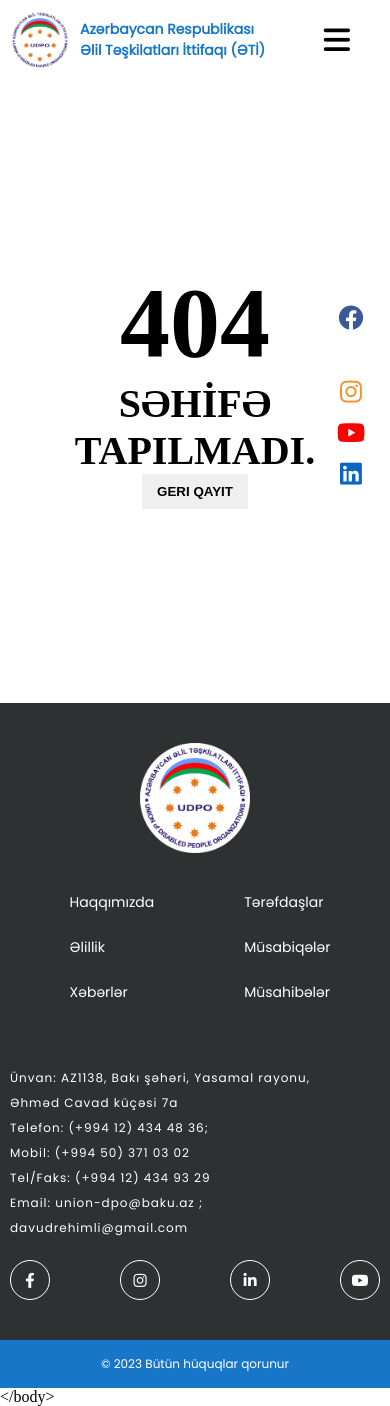
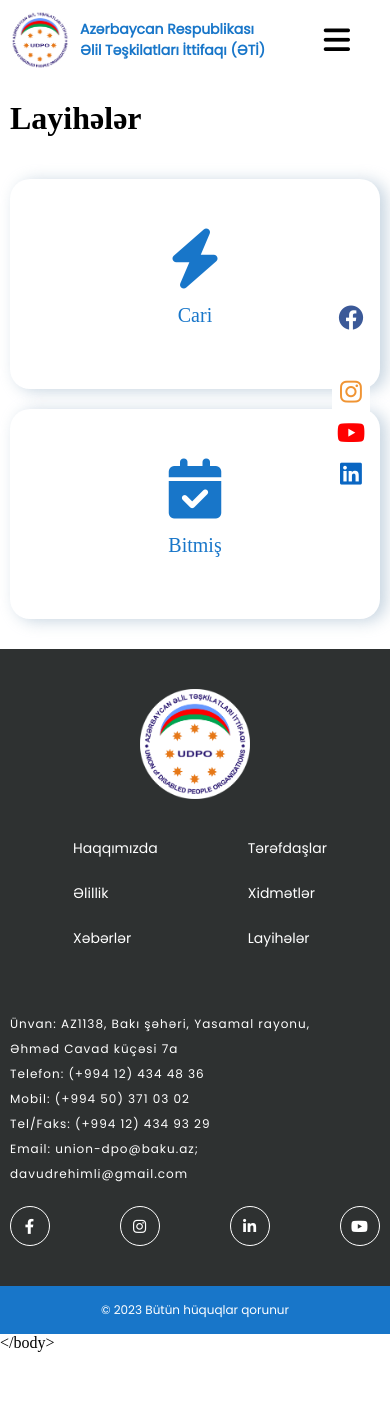
Before and after one commit to ShahriyarMammadov/UDPO, a React (Vite) app: page /layihe/layiheler in a window 390 px wide. After the commit the page ends 1352 px from the top, so only its background shows below. Built offline with nearby package versions, Linux system fonts and the light colour scheme; a web font is replaced by a local one.

Commit message:
url changes

```diff
--- a/src/components/socialIcons/index.jsx
+++ b/src/components/socialIcons/index.jsx
@@ -4,19 +4,22 @@ import "./index.scss";
 const SocialIcons = () => {
   return (
     <div id="icons">
-      <a href="#" target="_blank">
+      <a href="https://www.facebook.com/udpo.az" target="_blank">
         <i className="fa-brands fa-facebook"></i>
       </a>
-      <a href="#" target="_blank">
+      <a href="https://www.facebook.com/udpo.az" target="_blank">
         <i className="fa-brands fa-square-x-twitter"></i>
       </a>
-      <a href="#" target="_blank">
+      <a href="https://www.facebook.com/udpo.az" target="_blank">
         <i className="fa-brands fa-instagram"></i>
       </a>
-      <a href="#" target="_blank">
+      <a
+        href="https://www.youtube.com/channel/UC8rOR8zkmYtnFlcBR3ZQCMA/videos"
+        target="_blank"
+      >
         <i className="fa-brands fa-youtube"></i>
       </a>
-      <a href="#" target="_blank">
+      <a href="https://www.facebook.com/udpo.az" target="_blank">
         <i className="fa-brands fa-linkedin"></i>
       </a>
     </div>
--- a/src/data/index.jsx
+++ b/src/data/index.jsx
@@ -35,8 +35,8 @@ export const xidmetlerData = [
     url: "/xidmetler/muavinetveteqaud",
   },
   {
-    name: "Əmək Pensiyaları",
-    icon: <i className="fa-regular fa-credit-card"></i>,
-    url: "/elillik/emekpensiyalari",
+    name: "Sosial Xidmət Müəssisələri",
+    icon: <i className="fa-solid fa-house-chimney-medical"></i>,
+    url: "/xidmetler/sosialxidmetmuessiseleri",
   },
 ];
--- a/src/layouts/footer/index.jsx
+++ b/src/layouts/footer/index.jsx
@@ -10,31 +10,31 @@ const Footer = () => {
         <div className="footer_top">
           <nav className="container">
             <div className="logo_menu">
-              <Link>
+              <Link to={"/"}>
                 <img src={logo} alt="UDPO" />
               </Link>
 
               <div className="menu">
                 <ul className="menu_row">
                   <li>
-                    <Link to="/about"> Haqqımızda</Link>
+                    <Link to="/haqqimizda/bizkimik">Haqqımızda</Link>
                   </li>
                   <li>
-                    <Link to="/disability"> Əlillik</Link>
+                    <Link to="/elillik/umumimelumat">Əlillik</Link>
                   </li>
                   <li>
-                    <Link to="/news"> Xəbərlər</Link>
+                    <Link to="/xeberler">Xəbərlər</Link>
                   </li>
                 </ul>
                 <ul className="menu_row">
                   <li>
-                    <Link to="/partners"> Tərəfdaşlar</Link>
+                    <Link to="/haqqimizda/members">Tərəfdaşlar</Link>
                   </li>
                   <li>
-                    <Link to="/contests"> Müsabiqələr</Link>
+                    <Link to="/xidmetler">Xidmətlər</Link>
                   </li>
                   <li>
-                    <Link to="/competitions"> Müsahibələr</Link>
+                    <Link to="/layihe/layiheler">Layihələr</Link>
                   </li>
                 </ul>
               </div>
@@ -46,28 +46,32 @@ const Footer = () => {
                   Ünvan: AZ1138, Bakı şəhəri, Yasamal rayonu, <br /> Əhməd Cavad
                   küçəsi 7a
                 </p>
-                <p>
-                  Telefon: (+994 12) 434 48 36; <br /> Mobil: (+994 50) 371 03
-                  02
-                </p>
+                <a href="tel:+994124344836">Telefon: (+994 12) 434 48 36</a>
+                <br />
+                <a href="tel:+994503710302">Mobil: (+994 50) 371 03 02</a>
                 <p>Tel/Faks: (+994 12) 434 93 29</p>
-                <p>Email: union-dpo@baku.az ; davudrehimli@gmail.com</p>
+                <a href="mailto:davudrehimli@gmail.com">
+                  Email: union-dpo@baku.az; davudrehimli@gmail.com
+                </a>
               </div>
 
               <div className="social_bar">
                 <ul>
-                  <li>
+                  <a href="https://www.facebook.com/udpo.az" target="_blank">
                     <i className="fa-brands fa-facebook-f"></i>
-                  </li>
-                  <li>
+                  </a>
+                  <a href="https://www.facebook.com/udpo.az" target="_blank">
                     <i className="fa-brands fa-instagram"></i>
-                  </li>
-                  <li>
+                  </a>
+                  <a href="https://www.facebook.com/udpo.az" target="_blank">
                     <i className="fa-brands fa-linkedin-in"></i>
-                  </li>
-                  <li>
+                  </a>
+                  <a
+                    href="https://www.youtube.com/channel/UC8rOR8zkmYtnFlcBR3ZQCMA/videos"
+                    target="_blank"
+                  >
                     <i className="fa-brands fa-youtube"></i>
-                  </li>
+                  </a>
                 </ul>
               </div>
             </div>
--- a/src/layouts/footer/index.scss
+++ b/src/layouts/footer/index.scss
@@ -107,6 +107,17 @@ footer {
 
         .contact_social {
 
+          a {
+            color: white;
+            transition: all 0.5s;
+            line-height: 25px;
+            letter-spacing: 1px;
+
+            &:hover {
+              color: #0672aa;
+            }
+          }
+
           .contact {
             color: #fff;
             font-size: 13px;
@@ -126,7 +137,7 @@ footer {
               justify-content: space-between;
 
               // padding: 0;
-              li {
+              a {
                 cursor: pointer;
                 width: 40px;
                 height: 40px;
--- a/src/layouts/header/index.jsx
+++ b/src/layouts/header/index.jsx
@@ -87,7 +87,7 @@ const Header = () => {
             Üzvlər
           </NavLink>
           <NavLink
-            to={"/layihe/cariLayiheler"}
+            to={"/layihe/layiheler"}
             style={{ display: "block", marginTop: "10px" }}
             onClick={onClose}
           >
@@ -135,6 +135,14 @@ const Header = () => {
           </NavLink>
           <NavLink
             style={{ display: "block", marginTop: "10px" }}
+            to={"/xidmetler/MuavinatveTeqaudlerinTeyinOlunmasi"}
+            title="SOSİAL XİDMƏT MÜƏSSİSƏLƏRİ"
+            onClick={onClose}
+          >
+            Müavinət və Təqaüdlərin təyin olunması
+          </NavLink>
+          <NavLink
+            style={{ display: "block", marginTop: "10px" }}
             to={"/xidmetler/sosialxidmetmuessiseleri"}
             title="SOSİAL XİDMƏT MÜƏSSİSƏLƏRİ"
             onClick={onClose}
@@ -177,35 +185,29 @@ const Header = () => {
             style={{ display: "block", marginTop: "10px" }}
             onClick={onClose}
           >
-            Əlilliyin Təyin Olunmasə
-          </NavLink>
-          <NavLink
-            to={"/elillik/emekpensiyalari"}
-            style={{ display: "block", marginTop: "10px" }}
-            onClick={onClose}
-          >
-            Əmək Pensiyaları
+            Əlilliyin Təyin Olunması
           </NavLink>
           <NavLink
             to={"/elillik/beynelxalqgunler"}
             style={{ display: "block", marginTop: "10px" }}
             onClick={onClose}
           >
-            Sosial Müavinət
+            Beynəlxalq günlər
           </NavLink>
           <NavLink
             to={"/elillik/sosialmuavinet"}
             style={{ display: "block", marginTop: "10px" }}
             onClick={onClose}
           >
-            Tibbi Sosial Ekspert Mərkəzi
+            Sosial Müavinət
           </NavLink>
+
           <NavLink
             to={"/elillik/dsmfseherverayonsobeleri"}
             style={{ display: "block", marginTop: "10px" }}
             onClick={onClose}
           >
-            Sosial Müavinət Alanların Siyahısı
+            DSMF-ın şəhər və rayon şöbələri
           </NavLink>
         </>
       ),
@@ -278,13 +280,6 @@ const Header = () => {
             style={{ display: "block", marginTop: "10px" }}
             onClick={onClose}
           >
-            Video Qalereya
-          </NavLink>
-          <NavLink
-            to={"/"}
-            style={{ display: "block", marginTop: "10px" }}
-            onClick={onClose}
-          >
             Foto Qalereya
           </NavLink>
         </>
@@ -345,18 +340,21 @@ const Header = () => {
               </a>
               <div className="social_bar">
                 <ul>
-                  <li>
+                  <a href="https://www.facebook.com/udpo.az" target="_blank">
                     <i class="fa-brands fa-facebook-f"></i>
-                  </li>
-                  <li>
+                  </a>
+                  <a href="https://www.facebook.com/udpo.az" target="_blank">
                     <i class="fa-brands fa-instagram"></i>
-                  </li>
-                  <li>
+                  </a>
+                  <a href="https://www.facebook.com/udpo.az" target="_blank">
                     <i class="fa-brands fa-linkedin-in"></i>
-                  </li>
-                  <li>
+                  </a>
+                  <a
+                    href="https://www.youtube.com/channel/UC8rOR8zkmYtnFlcBR3ZQCMA/videos"
+                    target="_blank"
+                  >
                     <i class="fa-brands fa-youtube"></i>
-                  </li>
+                  </a>
                 </ul>
               </div>
               <i className="fa-solid fa-magnifying-glass"></i>
@@ -388,7 +386,7 @@ const Header = () => {
                 <NavLink to={"/haqqimizda/members"} title="üzvlər">
                   <div className="text">ÜZVLƏR</div>
                 </NavLink>
-                <NavLink to={"/layihe/carilayiheler"} title="cari layihələr">
+                <NavLink to={"/layihe/layiheler"} title="cari layihələr">
                   <div className="text">LAYİHƏLƏR</div>
                 </NavLink>
               </div>
--- /dev/null
+++ b/src/pages/LAYIHELER/layiheler/index.jsx
@@ -0,0 +1,25 @@
+import React from "react";
+import "./index.scss";
+import { Link } from "react-router-dom";
+
+const LayihelerPage = () => {
+  return (
+    <div id="allLayiheler">
+      <div className="container">
+        <h1>Layihələr</h1>
+        <div className="projectsCards">
+          <Link to="/layihe/carilayiheler" className="card">
+            <i class="fa-solid fa-bolt"></i>
+            <p>Cari</p>
+          </Link>
+          <Link to="/layihe/bitmislayiheler" className="card">
+            <i class="fa-solid fa-calendar-check"></i>
+            <p>Bitmiş</p>
+          </Link>
+        </div>
+      </div>
+    </div>
+  );
+};
+
+export default LayihelerPage;
--- /dev/null
+++ b/src/pages/LAYIHELER/layiheler/index.scss
@@ -0,0 +1,79 @@
+#allLayiheler {
+padding: 30px 10px;
+
+    @media only screen and (max-width: 630px) {
+        .projectsCards {
+            flex-direction: column !important;
+
+            a {
+                width: 100% !important;
+
+                &.card {
+                    height: 280px !important;
+                    padding: 75px 30px !important;
+                    font-size: 24px !important;
+
+                    i {
+                        font-size: 70px !important;
+                    }
+                }
+            }
+        }
+    }
+
+    @media only screen and (max-width: 450px) {
+        .projectsCards {
+            a {
+                &.card {
+                    height: 210px !important;
+                    padding: 50px 30px !important;
+                    font-size: 20px !important;
+
+                    i {
+                        font-size: 60px !important;
+                    }
+                }
+            }
+        }
+    }
+
+    .projectsCards {
+        margin-top: 2rem;
+        display: flex;
+        justify-content: space-evenly;
+        flex-wrap: wrap;
+
+        gap: 10px;
+        flex-wrap: wrap;
+
+        a {
+            text-decoration: none;
+            transition: all 0.5s;
+
+            &.card {
+                margin-top: 10px;
+                width: 24%;
+                min-width: 300px;
+                height: 180px;
+                padding: 40px 30px;
+                color: #1876c9;
+                border-radius: 20px;
+                font-size: 18px;
+                box-shadow: rgba(136, 165, 191, 0.48) 6px 2px 16px 0px, rgba(255, 255, 255, 0.8) -6px -2px 16px 0px;
+                text-align: center;
+
+                i {
+                    font-size: 35px;
+                    padding: 0 0 15px 0;
+                }
+
+                &:hover {
+                    background-color: #1876c9;
+                    color: #f1efef;
+                }
+            }
+        }
+
+
+    }
+}
--- a/src/pages/homePage/index.jsx
+++ b/src/pages/homePage/index.jsx
@@ -94,15 +94,18 @@ const HomePage = () => {
               <i className="fa-solid fa-stethoscope"></i>
               <div className="serviceName">Reabilitasiya Avadanlıqları</div>
             </Link>
-            <Link to={"/xidmetler/muavinetveteqaud"} className="card pad">
+            <Link
+              to={"/xidmetler/MuavinatveTeqaudlerinTeyinOlunmasi"}
+              className="card pad"
+            >
               <i className="fa-regular fa-handshake"></i>
               <div className="serviceName">
                 Müavinət və təqaüdlərin təyin olunması
               </div>
             </Link>
-            <Link to={"/elillik/emekpensiyalari"} className="card">
-              <i className="fa-regular fa-credit-card"></i>
-              <div className="serviceName">Əmək Pensiyaları</div>
+            <Link to={"/xidmetler/sosialxidmetmuessiseleri"} className="card">
+              <i className="fa-solid fa-house-chimney-medical"></i>
+              <div className="serviceName">Sosial Xidmət Müəssisələri</div>
             </Link>
           </div>
         </div>
```
Also changed, not shown: src/routes/index.jsx (+9 -0 lines).
